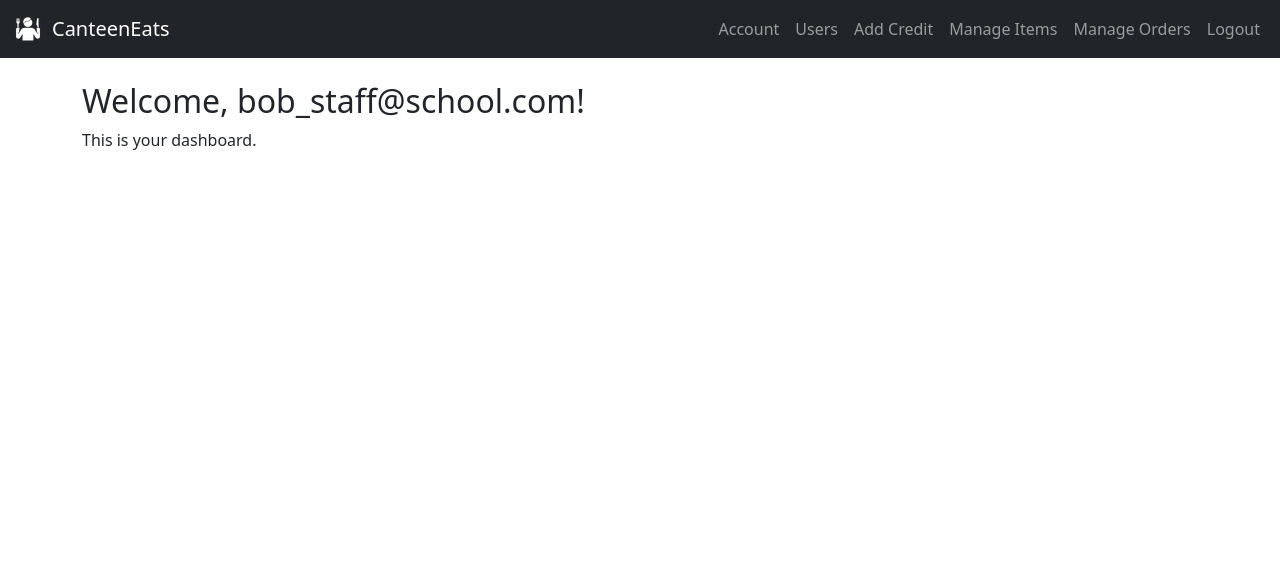
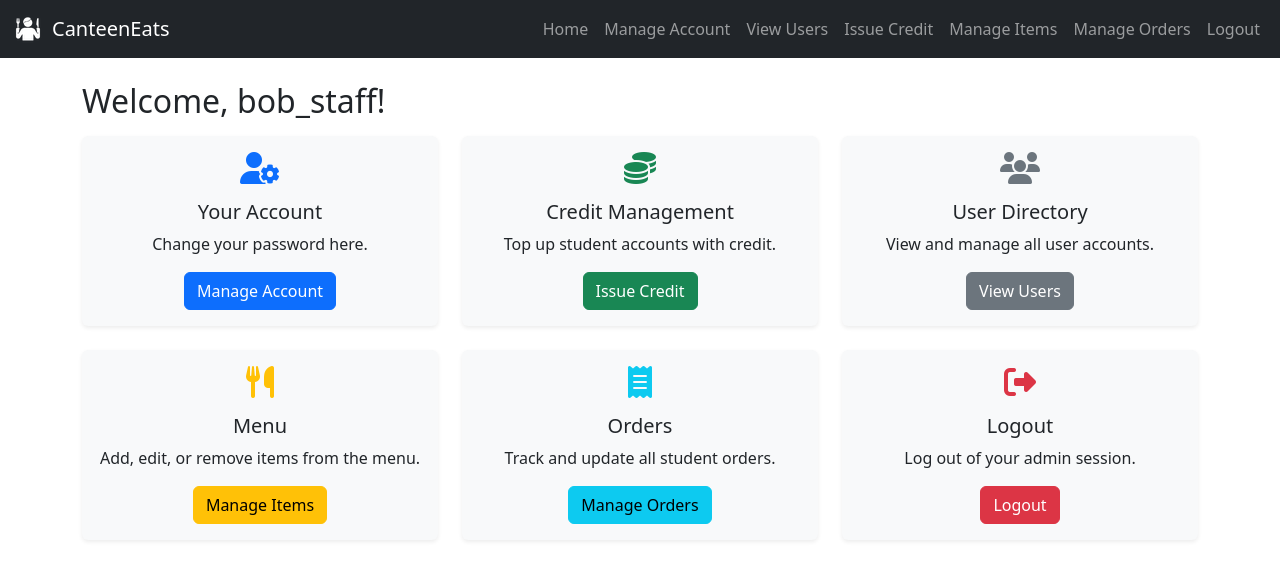
Before and after one commit to miketeachestech/example-major-work-school-canteen-ordering-system, a Flask app: page /dashboard in a window 1280 px wide. Shown: the top 580 px of the page. Run offline with Flask 3, Linux system fonts and the light colour scheme; a user stored in the database is signed in.

Commit message:
Made homepage more aesthetic, changed account mgmt to allow passwords changes, and did some minor text tweaking.

```diff
--- a/app.py
+++ b/app.py
@@ -107,20 +107,17 @@ def dashboard():
 @app.route("/account", methods=["GET", "POST"])
 @login_required
 def account():
-    """
-    Allow the logged-in user to update their email.
-    - Shows a form prefilled with the current email.
-    - Validates and saves new email if submitted.
-    """
-    # Prefill form with the current user's email
-    form = EditAccountForm(original_email=current_user.email)
+    form = EditAccountForm()
+
     if form.validate_on_submit():
-        current_user.email = form.email.data
-        db.session.commit()
-        flash("Your account has been updated.", "success")
-        return redirect(url_for("account"))
-    elif request.method == "GET":
-        form.email.data = current_user.email  # Fill in the email when the page loads
+        if not current_user.check_password(form.current_password.data):
+            flash("Current password is incorrect.", "danger")
+        else:
+            current_user.set_password(form.new_password.data)
+            db.session.commit()
+            flash("Your password has been updated.", "success")
+            return redirect(url_for("account"))
+
     return render_template("edit_account.html", form=form)
 
 
--- a/static/styles.css
+++ b/static/styles.css
@@ -0,0 +1,8 @@
+.hover-card {
+  transition: transform 0.2s ease, box-shadow 0.2s ease;
+}
+
+.hover-card:hover {
+  transform: translateY(-4px);
+  box-shadow: 0 0.5rem 1rem rgba(0, 0, 0, 0.1);
+}
--- a/templates/base.html
+++ b/templates/base.html
@@ -3,10 +3,11 @@
 
 <head>
   <meta charset="utf-8">
-  <title>{% block title %}CanteenEats{% endblock %}</title>
+  <title>CanteenEats - {% block title %}Welcome{% endblock %}</title>
   <link rel="icon" type="image/png" href="{{ url_for('static', filename='images/favicon.png') }}">
   <link href="https://cdn.jsdelivr.net/npm/bootstrap@5.3.0/dist/css/bootstrap.min.css" rel="stylesheet">
   <link rel="stylesheet" href="{{ url_for('static', filename='styles.css') }}">
+  <link rel="stylesheet" href="https://cdnjs.cloudflare.com/ajax/libs/font-awesome/6.5.0/css/all.min.css">
 </head>
 
 <body>
@@ -27,14 +28,17 @@
         <ul class="navbar-nav ms-auto">
           {% if current_user.is_authenticated %}
           <li class="nav-item">
-            <a class="nav-link" href="{{ url_for('account') }}">Account</a>
+            <a class="nav-link" href="{{ url_for('dashboard') }}">Home</a>
+          </li>
+          <li class="nav-item">
+            <a class="nav-link" href="{{ url_for('account') }}">Manage Account</a>
           </li>
           {% if current_user.is_staff %}
           <li class="nav-item">
-            <a class="nav-link" href="{{ url_for('users') }}">Users</a>
+            <a class="nav-link" href="{{ url_for('users') }}">View Users</a>
           </li>
           <li class="nav-item">
-            <a class="nav-link" href="{{ url_for('credit') }}">Add Credit</a>
+            <a class="nav-link" href="{{ url_for('credit') }}">Issue Credit</a>
           </li>
           <li class="nav-item">
             <a class="nav-link" href="{{ url_for('items') }}">Manage Items</a>
--- a/templates/dashboard.html
+++ b/templates/dashboard.html
@@ -1,12 +1,84 @@
 {% extends "base.html" %}
-{% block title %}CanteenEats - Dashboard{% endblock %}
+{% block title %}Dashboard{% endblock %}
 {% block content %}
-<h2>Welcome, {{ current_user.email }}!</h2>
-<p>This is your dashboard.</p>
 
-{% if not current_user.is_staff %}
-  <div class="alert alert-info">
+<h2 class="mb-3">Welcome, {{ current_user.email.split('@')[0] }}!</h2>
+
+{% if current_user.is_staff %}
+  <div class="row row-cols-1 row-cols-md-3 g-4">
+
+    <div class="col">
+      <div class="card h-100 shadow-sm border-0 bg-light hover-card">
+        <div class="card-body text-center">
+          <i class="fas fa-user-cog fa-2x mb-3 text-primary"></i>
+          <h5 class="card-title">Your Account</h5>
+          <p class="card-text">Change your password here.</p>
+          <a href="{{ url_for('account') }}" class="btn btn-primary">Manage Account</a>
+        </div>
+      </div>
+    </div>
+
+    <div class="col">
+      <div class="card h-100 shadow-sm border-0 bg-light hover-card">
+        <div class="card-body text-center">
+          <i class="fas fa-coins fa-2x mb-3 text-success"></i>
+          <h5 class="card-title">Credit Management</h5>
+          <p class="card-text">Top up student accounts with credit.</p>
+          <a href="{{ url_for('credit') }}" class="btn btn-success">Issue Credit</a>
+        </div>
+      </div>
+    </div>
+
+    <div class="col">
+      <div class="card h-100 shadow-sm border-0 bg-light hover-card">
+        <div class="card-body text-center">
+          <i class="fas fa-users fa-2x mb-3 text-secondary"></i>
+          <h5 class="card-title">User Directory</h5>
+          <p class="card-text">View and manage all user accounts.</p>
+          <a href="{{ url_for('users') }}" class="btn btn-secondary">View Users</a>
+        </div>
+      </div>
+    </div>
+
+    <div class="col">
+      <div class="card h-100 shadow-sm border-0 bg-light hover-card">
+        <div class="card-body text-center">
+          <i class="fas fa-utensils fa-2x mb-3 text-warning"></i>
+          <h5 class="card-title">Menu</h5>
+          <p class="card-text">Add, edit, or remove items from the menu.</p>
+          <a href="{{ url_for('items') }}" class="btn btn-warning">Manage Items</a>
+        </div>
+      </div>
+    </div>
+
+    <div class="col">
+      <div class="card h-100 shadow-sm border-0 bg-light hover-card">
+        <div class="card-body text-center">
+          <i class="fas fa-receipt fa-2x mb-3 text-info"></i>
+          <h5 class="card-title">Orders</h5>
+          <p class="card-text">Track and update all student orders.</p>
+          <a href="{{ url_for('manage_orders') }}" class="btn btn-info">Manage Orders</a>
+        </div>
+      </div>
+    </div>
+
+    <div class="col">
+      <div class="card h-100 shadow-sm border-0 bg-light hover-card">
+        <div class="card-body text-center">
+          <i class="fas fa-sign-out-alt fa-2x mb-3 text-danger"></i>
+          <h5 class="card-title">Logout</h5>
+          <p class="card-text">Log out of your admin session.</p>
+          <a href="{{ url_for('logout') }}" class="btn btn-danger">Logout</a>
+        </div>
+      </div>
+    </div>
+
+  </div>
+
+{% else %}
+  <div class="alert alert-info mt-4">
     Your current credit: <strong>${{ "{:.2f}".format(current_user.credit) }}</strong>
   </div>
 {% endif %}
+
 {% endblock %}
--- a/templates/login.html
+++ b/templates/login.html
@@ -1,5 +1,5 @@
 {% extends "base.html" %}
-{% block title %}CanteenEats - Login{% endblock %}
+{% block title %}Login{% endblock %}
 {% block content %}
 <h2>Login</h2>
 <form method="POST">
--- a/templates/register.html
+++ b/templates/register.html
@@ -1,5 +1,5 @@
 {% extends "base.html" %}
-{% block title %}CanteenEats - Register{% endblock %}
+{% block title %}Register{% endblock %}
 {% block content %}
 <h2>Register</h2>
 <form method="POST">
--- a/templates/users.html
+++ b/templates/users.html
@@ -1,5 +1,5 @@
 {% extends "base.html" %}
-{% block title %}CanteenEats - All Users{% endblock %}
+{% block title %}All Users{% endblock %}
 {% block content %}
 <h2>All Users</h2>
 <table class="table table-bordered">
```
Also changed, not shown: documentation/BUSINESS_RULES.md (+2 -2 lines), forms.py (+16 -16 lines), templates/edit_account.html (+21 -9 lines).
